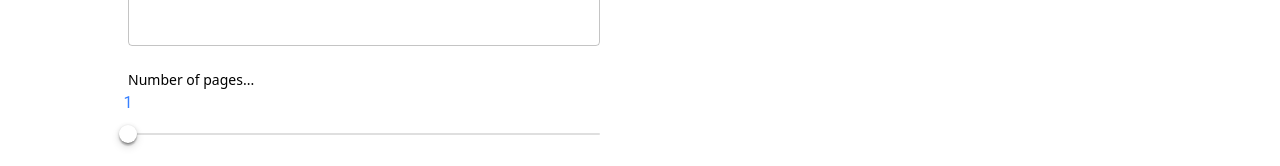
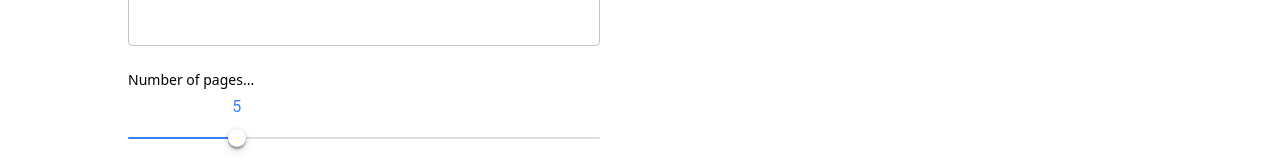
Before and after one commit to dpeterzen/tangled-mare, a Next.js app: page / in a window 1280 px wide. Shown: the part 436-602 px from the top of the page. Built offline with nearby package versions, Linux system fonts and the light colour scheme; no server answers.

Commit message:
Fix 1 page story bug

```diff
--- a/components/StorybookGenerator.tsx
+++ b/components/StorybookGenerator.tsx
@@ -12,7 +12,7 @@ const password = process.env.NEXT_PUBLIC_API_PASSWORD;
 
 const StorybookGenerator: React.FC = () => {
   const [description, setDescription] = useState<string>('');
-  const [pages, setPages] = useState<number>(1);
+  const [pages, setPages] = useState<number>(5);
   const [taskId, setTaskId] = useState<string | null>(null);
   const [loading, setLoading] = useState<boolean>(false);
   const [isTextFieldEmpty, setIsTextFieldEmpty] = useState<boolean>(true);
@@ -61,7 +61,7 @@ const StorybookGenerator: React.FC = () => {
               }}
               placeholder="Set in the cowboy bebop universe, write a story about Benny, the bandit who travels to Mars in search of secret treasure"
             />
-            <p className="my-6 pb-1 font-light text-sm">Number of pages...</p>
+            <p className="my-6 pb-2 font-light text-sm">Number of pages...</p>
             <CustomSlider
               aria-label="Pages"
               value={pages}
--- a/components/ui/CustomSlider.tsx
+++ b/components/ui/CustomSlider.tsx
@@ -52,8 +52,8 @@ const CustomSlider: React.FC<SliderProps> = (props) => {
       <IOSSlider
         aria-label="ios slider"
         valueLabelDisplay="on"
-        max={20}
-        min={1}
+        max={15}
+        min={2}
         {...props}
       />
     </Box>
```
